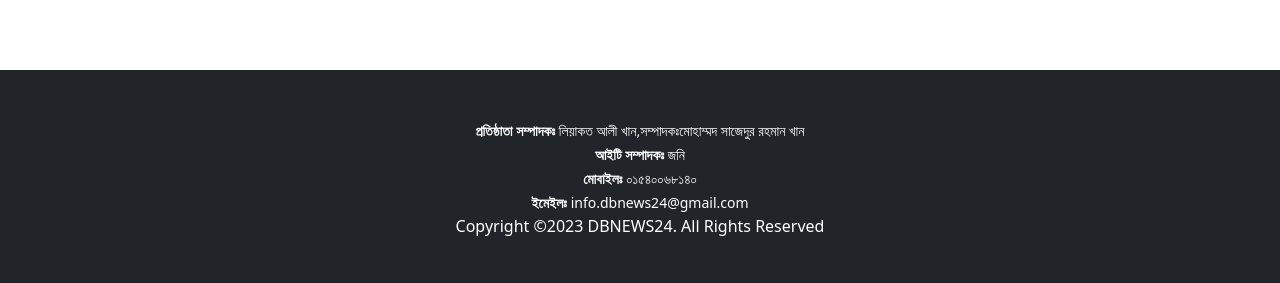
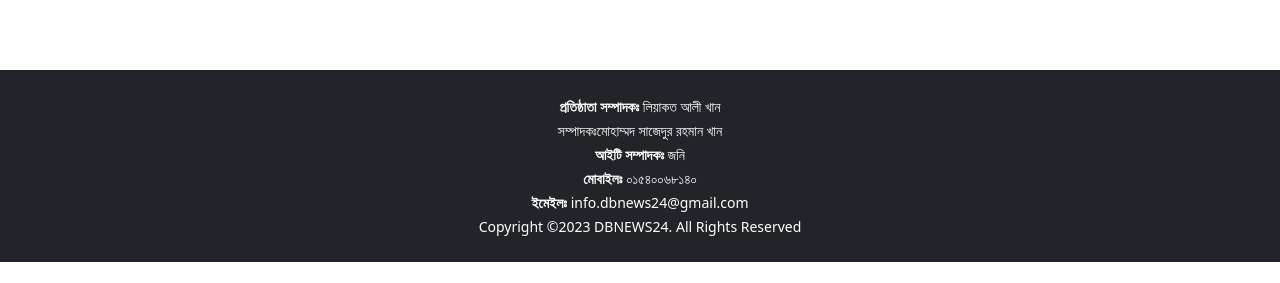
Before and after one commit to mafizul24h/dbnews24-client, a React (Vite) app: page /news in a window 1280 px wide. Shown: the part 1698-1981 px from the top of the page. After the commit the page ends 1960 px from the top, so only its background shows below. Built offline with nearby package versions, Linux system fonts and the light colour scheme; no server answers.

Commit message:
Footer Update

```diff
--- a/src/pages/Footer/Footer.jsx
+++ b/src/pages/Footer/Footer.jsx
@@ -4,12 +4,12 @@
     const currentYear = new Date().getFullYear();
     return (
         <div className='bg-dark text-white text-center'>
-            <div className='p-2 p-md-5'>
-                <p className='m-0 '><small><b>প্রতিষ্ঠাতা সম্পাদকঃ</b> লিয়াকত আলী খান,সম্পাদকঃমোহাম্মদ সাজেদুর রহমান খান</small></p>
+            <div className='p-2 p-md-4'>
+                <p className='m-0 '><small><b>প্রতিষ্ঠাতা সম্পাদকঃ</b> লিয়াকত আলী খান <br /> সম্পাদকঃমোহাম্মদ সাজেদুর রহমান খান</small></p>
                 <p className=' m-0'><small><b>আইটি সম্পাদকঃ</b> জনি</small></p>
                 <p className=' m-0'><small><b>মোবাইলঃ </b>০১৫৪০০৬৮১৪০</small></p>
                 <p className='m-0'><small><b>ইমেইলঃ </b>info.dbnews24@gmail.com</small></p>
-                <p className='m-0'>Copyright ©{currentYear} DBNEWS24. All Rights Reserved</p>
+                <p className='m-0'><small>Copyright ©{currentYear} DBNEWS24. All Rights Reserved</small></p>
             </div>
         </div>
     );
```
